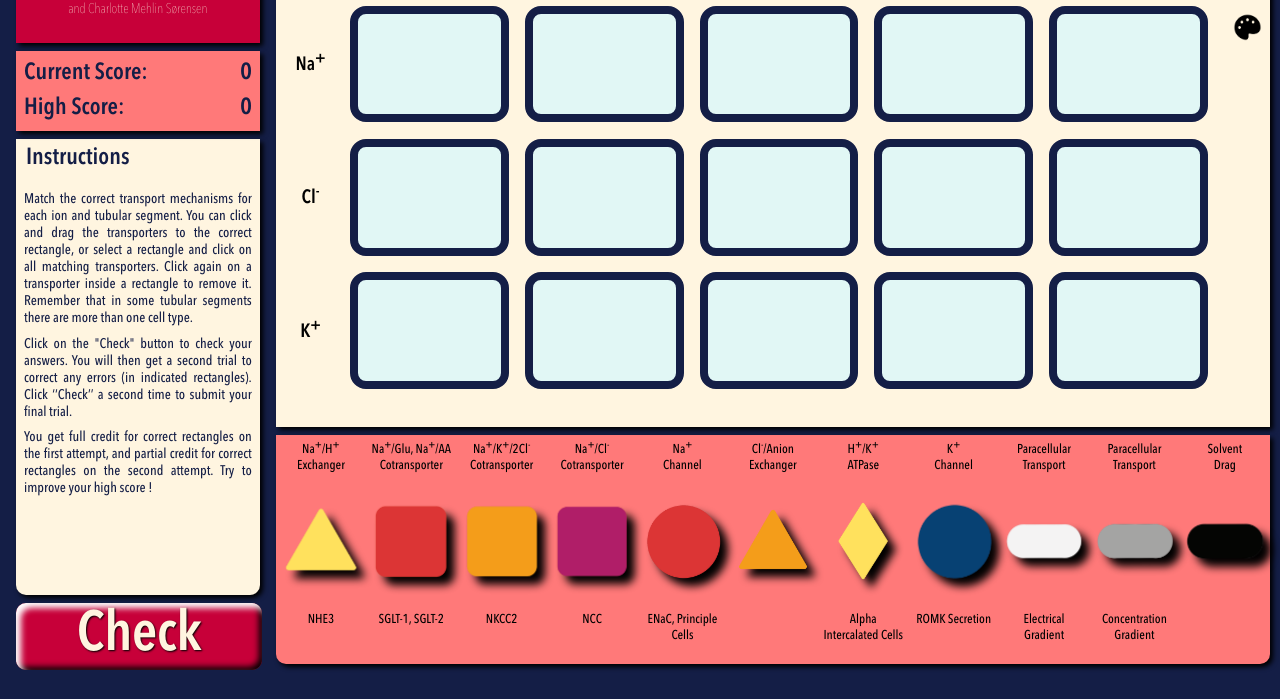
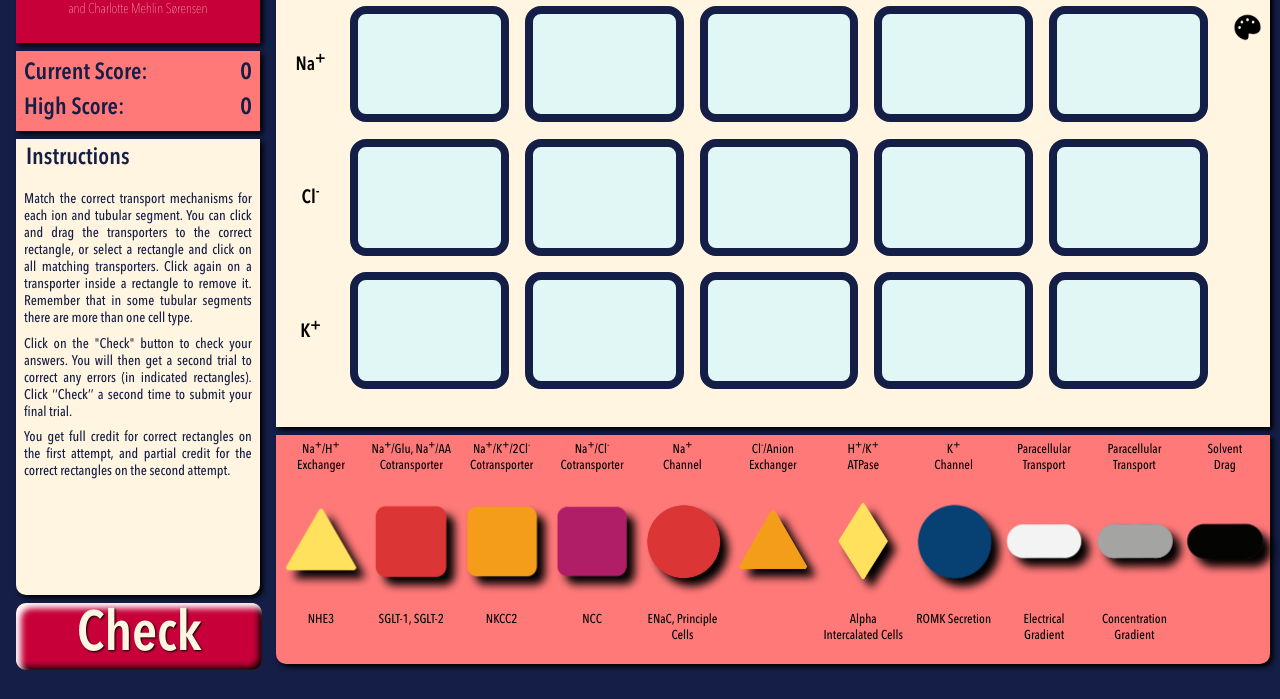
Before and after one commit to olgaUCPH/physioGames, a plain HTML site: page transporters/index.html in a window 1280 px wide. Shown: the part 101-800 px from the top of the page. Drawn offline with Linux system fonts and the light colour scheme.

Commit message:
Update index.html

```diff
--- a/transporters/index.html
+++ b/transporters/index.html
@@ -23,7 +23,7 @@
                 <h2 id="instructionsTitle">Instructions</h2>
                 <p class="instructions">Match the correct transport mechanisms for each ion and tubular segment. You can click and drag the transporters to the correct rectangle, or select a rectangle and click on all matching transporters. Click again on a transporter inside a rectangle to remove it. Remember that in some tubular segments there are more than one cell type.</p>
                 <p class="instructions">Click on the "Check" button to check your answers. You will then get a second trial to correct any errors (in indicated rectangles). Click ‘‘Check’’ a second time to submit your final trial.</p>
-                <p class="instructions">You get full credit for correct rectangles on the first attempt, and partial credit for correct rectangles on the second attempt. Try to improve your high score !</p>
+                <p class="instructions">You get full credit for correct rectangles on the first attempt, and partial credit for the correct rectangles on the second attempt.</p>
             </div>
             <div id="checkButton">Check</div>
         </div>
```
